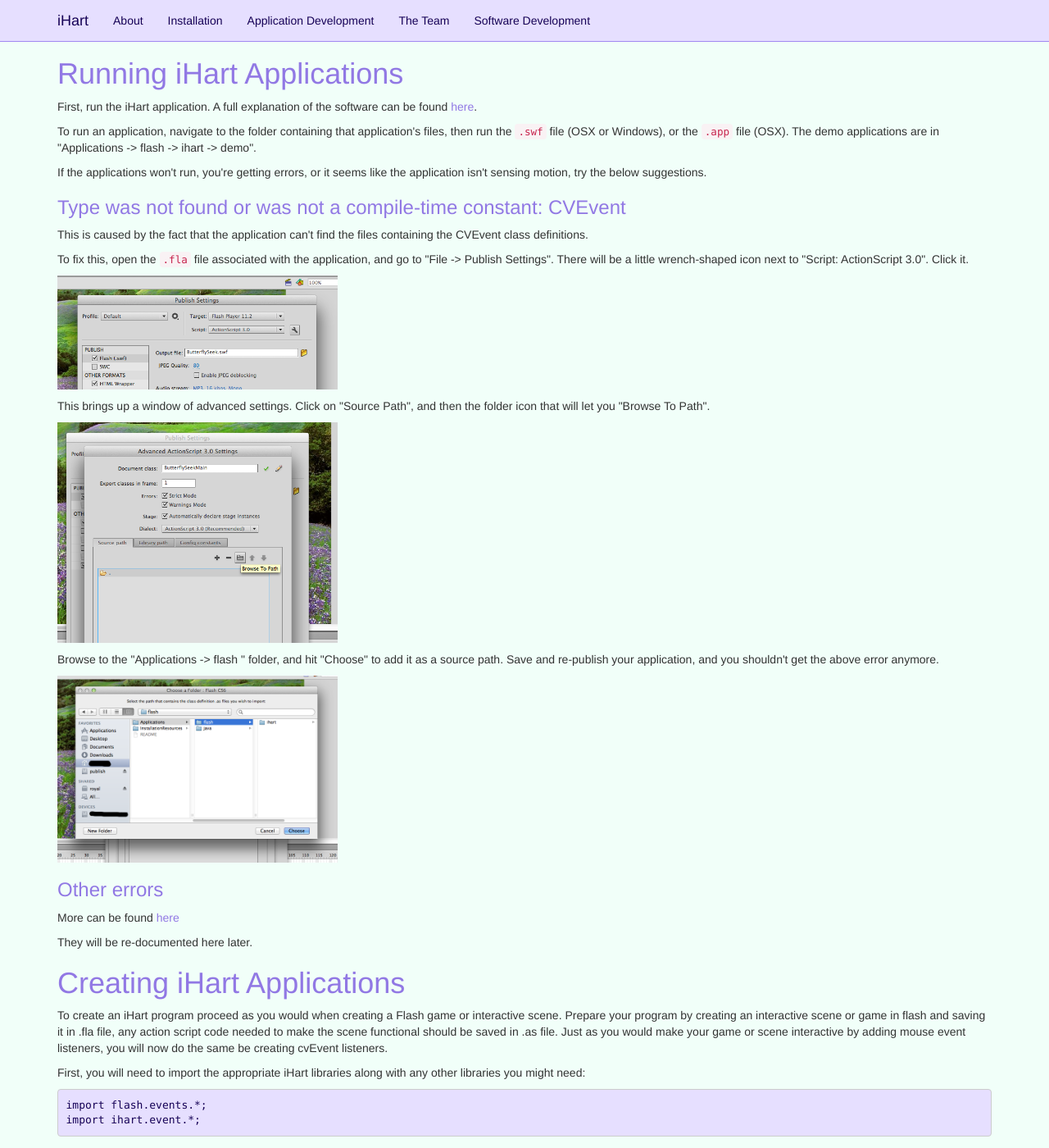
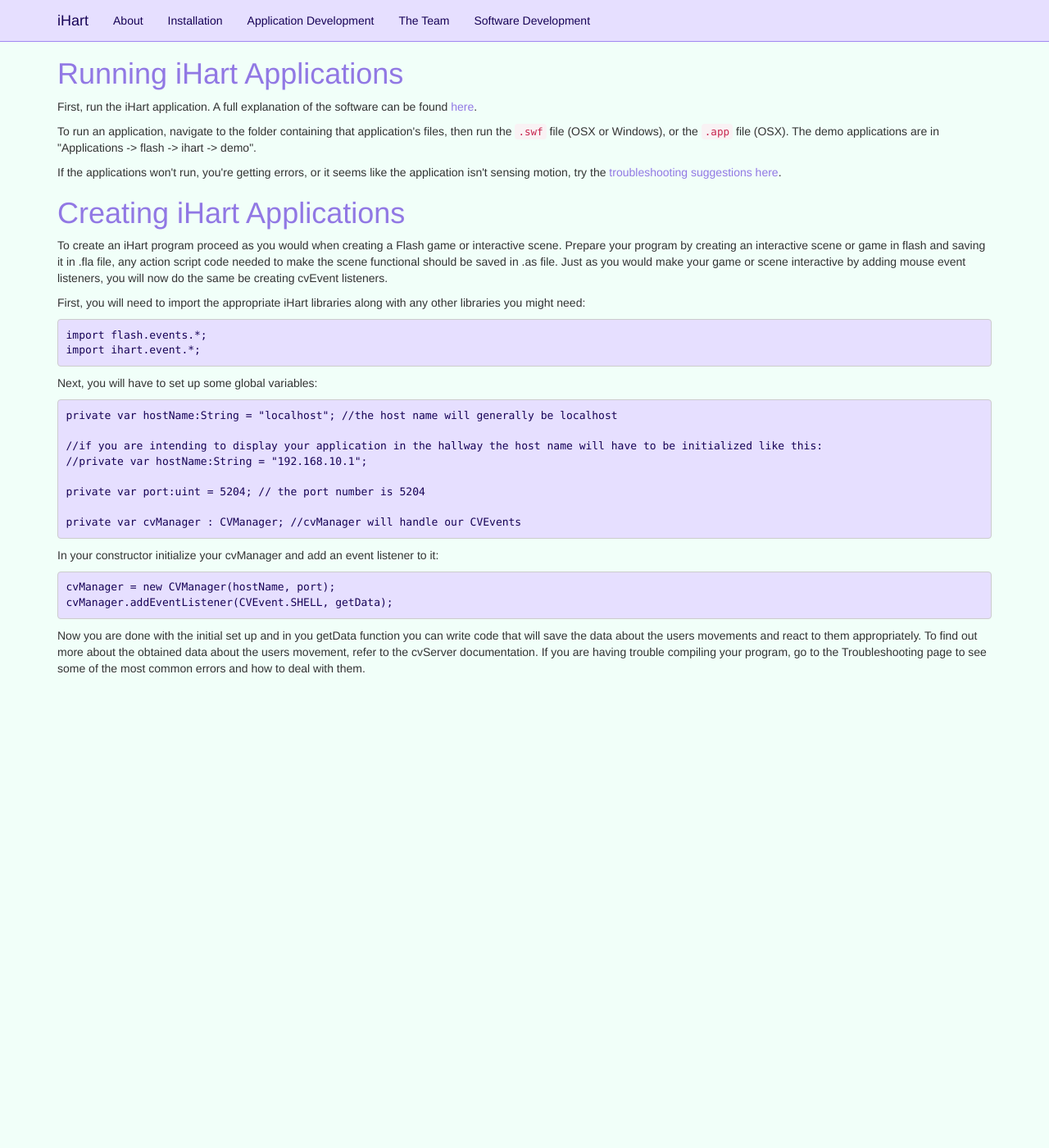
Before and after one commit to ihart-mhc/ihart-mhc.github.io, a Jekyll site: the page built from applications/guides/index.md, in a window 1280 px wide and 1400 px high. Shown: the whole window at 82% size. Built offline with Jekyll 4.4.1, drawn with Linux system fonts in a browser that asks for light colours; nearby versions of some CDN libraries.

Commit message:
Add an issues section to applications and move troubleshooting there

```diff
--- a/applications/guides/index.md
+++ b/applications/guides/index.md
@@ -11,32 +11,7 @@
 The demo applications are in \"Applications -> flash -> ihart -> demo\".
 
 If the applications won\'t run, you\'re getting errors, or it seems like the application isn\'t
-sensing motion, try the below suggestions.
-
-### Type was not found or was not a compile-time constant: CVEvent
-This is caused by the fact that the application can\'t find the files containing the CVEvent class definitions.
-
-To fix this, open the `.fla` file associated with the application, and go to \"File -> Publish Settings\".
-There will be a little wrench-shaped icon next to \"Script: ActionScript 3.0\". Click it.
-
-![Screenshot of publish settings in Adobe Flash](img/actionscript-settings.png)
-
-This brings up a window of advanced settings. Click on \"Source Path\",
-and then the folder icon that will let you \"Browse To Path\".
-
-![Screenshot of advanced actionscript settings](img/advanced-actionscript-settings.png)
-
-Browse to the \"Applications -> flash \" folder, and hit \"Choose\" to add it as a source path.
-Save and re-publish your application, and you shouldn\'t get the above error anymore.
-
-![Screenshot of actionscript source path](img/actionscript-source-path.png)
-
-
-### Other errors
-
-More can be found [here](https://sites.google.com/a/mtholyoke.edu/the-care-and-keeping-of-ihart/developer-resources/troubleshooting)
-
-They will be re-documented here later.
+sensing motion, try the [troubleshooting suggestions here](/applications/issues).
 
 # Creating iHart Applications
 To create an iHart program proceed as you would when creating a Flash game or interactive scene.
```
Also changed, not shown: applications/issues/index.md (added, +68 -0 lines), applications/issues/img/actionscript-settings.png (renamed from applications/guides/img/actionscript-settings.png), applications/issues/img/actionscript-source-path.png (renamed from applications/guides/img/actionscript-source-path.png), applications/issues/img/advanced-actionscript-settings.png (renamed from applications/guides/img/advanced-actionscript-settings.png), applications/issues/img/file-publish-settings.png (renamed from applications/guides/img/file-publish-settings.png), applications/issues/img/flash-global-settings.png (added), applications/issues/img/flash-player-settings.png (added).
